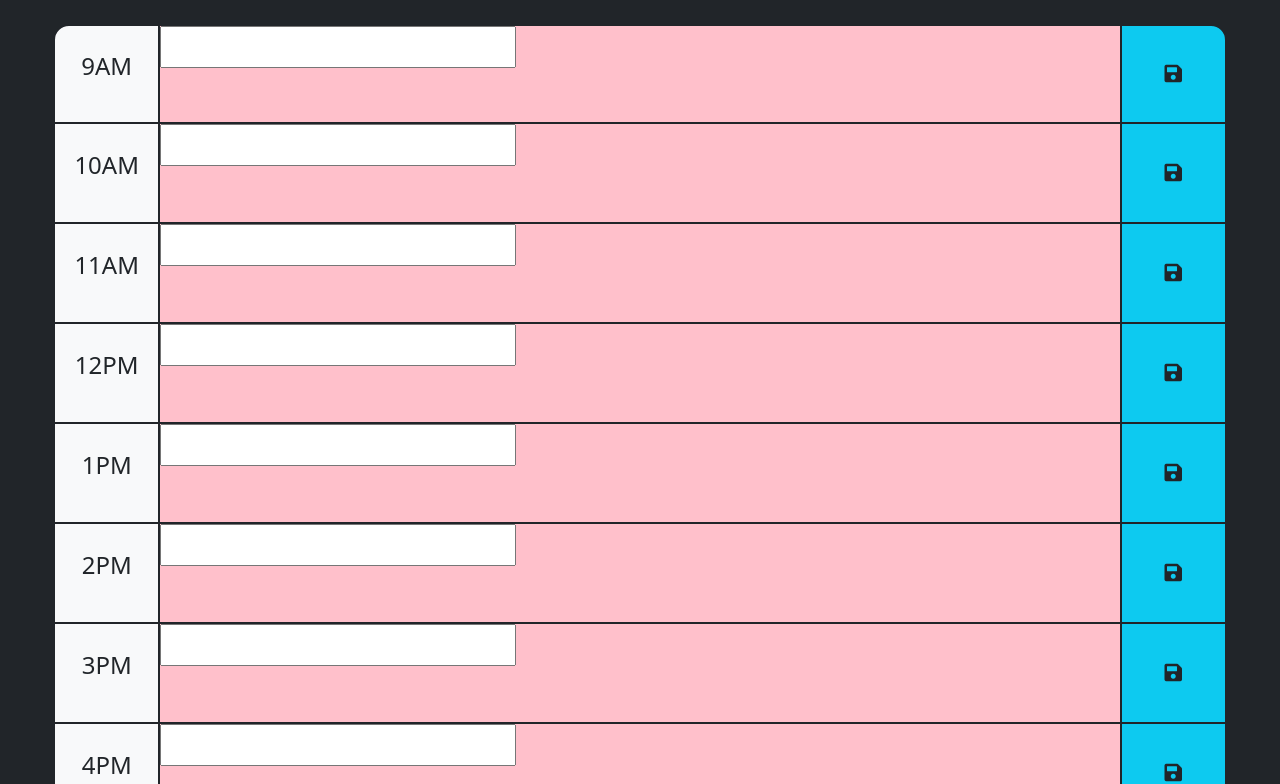
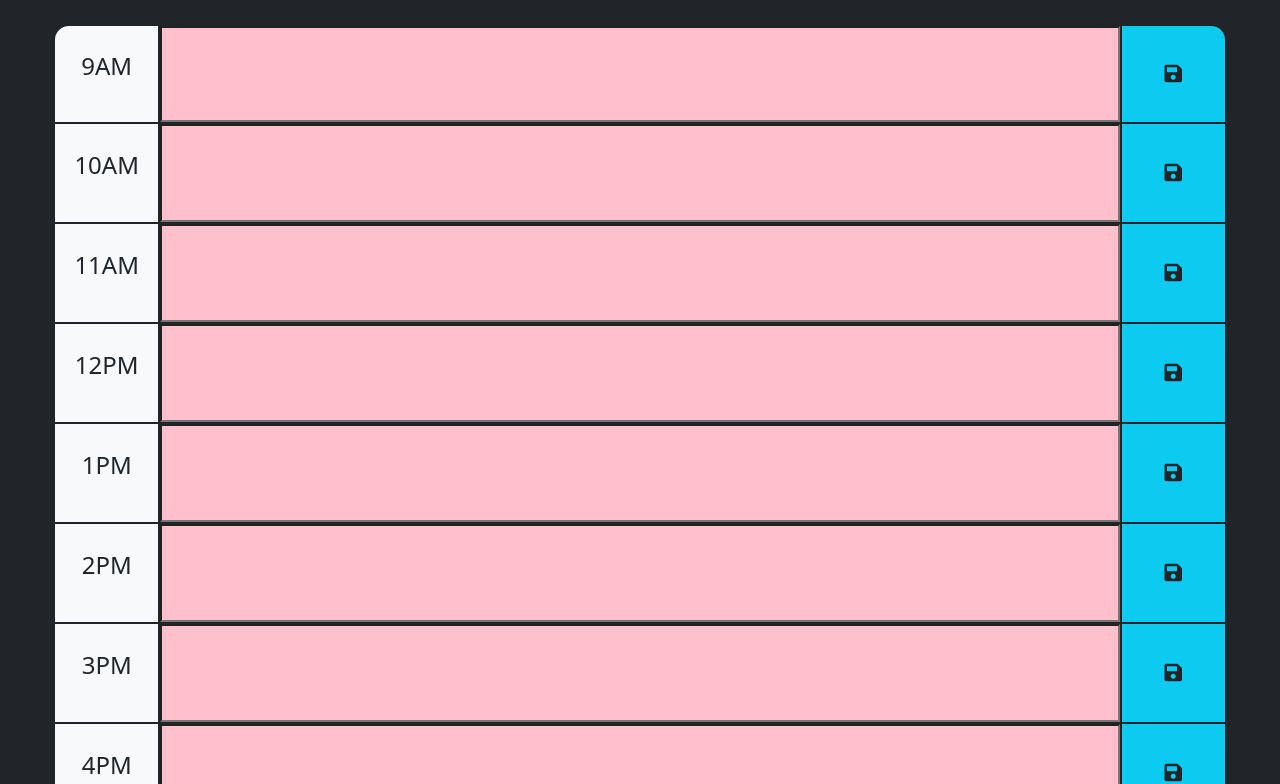
Before and after one commit to stev232/Stev232sDayPlanner, a plain HTML site: page index.html in a window 1280 px wide. Shown: the part 168-952 px from the top of the page. Drawn offline with nearby package versions, Linux system fonts and the light colour scheme.

Commit message:
I added a height and width to the inputs and changed the background colors to be applied to the input boxes

```diff
--- a/assets/js/script.js
+++ b/assets/js/script.js
@@ -50,11 +50,11 @@ function runPlanner() {
         }
 
         if(isPast) {
-            document.getElementById(hourEl[i][2]).style.backgroundColor = 'pink';
+            document.getElementById(hourEl[i][3]).style.backgroundColor = 'pink';
         } else if(isCurrent) {
-            document.getElementById(hourEl[i][2]).style.backgroundColor = 'lightgrey';
+            document.getElementById(hourEl[i][3]).style.backgroundColor = 'lightgrey';
         } else {
-            document.getElementById(hourEl[i][2]).style.backgroundColor = 'lightgreen';
+            document.getElementById(hourEl[i][3]).style.backgroundColor = 'lightgreen';
         }
     }
 }
--- a/index.html
+++ b/index.html
@@ -40,7 +40,7 @@
                         <p id="hourOneTimeHolder"></p>
                     </section>
                     <section class="h-100 col-9 text-dark border border-dark border-2 border-start-0 border-end-0 p-0 m-0" id="hourOneContent">
-                        <input id="hourOneContentHolder"></input>
+                        <input class="h-100 w-100" id="hourOneContentHolder"></input>
                     </section>
                     <button class="h-100 col-1 bg-info text-dark border border-dark border-2 rounded-4 rounded-bottom-0 rounded-start-0 saveBtn" id="hourOneSave">
                         <i class="fas fa-save"></i>
@@ -51,7 +51,7 @@
                         <p id="hourTwoTimeHolder"></p>
                     </section>
                     <section class="h-100 col-9 text-dark border border-dark border-2 border-start-0 border-end-0 border-top-0 p-0 m-0" id="hourTwoContent">
-                        <input id="hourTwoContentHolder"></input>
+                        <input class="h-100 w-100" id="hourTwoContentHolder"></input>
                     </section>
                     <button class="h-100 col-1 bg-info text-dark border border-dark border-2 border-top-0 saveBtn" id="hourTwoSave">
                         <i class="fas fa-save"></i>
@@ -62,7 +62,7 @@
                         <p id="hourThreeTimeHolder"></p>
                     </section>
                     <section class="h-100 col-9 text-dark border border-dark border-2 border-start-0 border-end-0 border-top-0 p-0 m-0" id="hourThreeContent">
-                        <input id="hourThreeContentHolder"></input>
+                        <input class="h-100 w-100" id="hourThreeContentHolder"></input>
                     </section>
                     <button class="h-100 col-1 bg-info text-dark border border-dark border-2 border-top-0 saveBtn" id="hourThreeSave">
                         <i class="fas fa-save"></i>
@@ -73,7 +73,7 @@
                         <p id="hourFourTimeHolder"></p>
                     </section>
                     <section class="h-100 col-9 text-dark border border-dark border-2 border-start-0 border-end-0 border-top-0 p-0 m-0" id="hourFourContent">
-                        <input id="hourFourContentHolder"></input>
+                        <input class="h-100 w-100" id="hourFourContentHolder"></input>
                     </section>
                     <button class="h-100 col-1 bg-info text-dark border border-dark border-2 border-top-0 saveBtn" id="hourFourSave">
                         <i class="fas fa-save"></i>
@@ -84,7 +84,7 @@
                         <p id="hourFiveTimeHolder"></p>
                     </section>
                     <section class="h-100 col-9 text-dark border border-dark border-2 border-start-0 border-end-0 border-top-0 p-0 m-0" id="hourFiveContent">
-                        <input id="hourFiveContentHolder"></input>
+                        <input class="h-100 w-100" id="hourFiveContentHolder"></input>
                     </section>
                     <button class="h-100 col-1 bg-info text-dark border border-dark border-2 border-top-0 saveBtn" id="hourFiveSave">
                         <i class="fas fa-save"></i>
@@ -95,7 +95,7 @@
                         <p id="hourSixTimeHolder"></p>
                     </section>
                     <section class="h-100 col-9 text-dark border border-dark border-2 border-start-0 border-end-0 border-top-0 p-0 m-0" id="hourSixContent">
-                        <input id="hourSixContentHolder"></input>
+                        <input class="h-100 w-100" id="hourSixContentHolder"></input>
                     </section>
                     <button class="h-100 col-1 bg-info text-dark border border-dark border-2 border-top-0 saveBtn" id="hourSixSave">
                         <i class="fas fa-save"></i>
@@ -106,7 +106,7 @@
                         <p id="hourSevenTimeHolder"></p>
                     </section>
                     <section class="h-100 col-9 text-dark border border-dark border-2 border-start-0 border-end-0 border-top-0 p-0 m-0" id="hourSevenContent">
-                        <input id="hourSevenContentHolder"></input>
+                        <input class="h-100 w-100" id="hourSevenContentHolder"></input>
                     </section>
                     <button class="h-100 col-1 bg-info text-dark border border-dark border-2 border-top-0 saveBtn" id="hourSevenSave">
                         <i class="fas fa-save"></i>
@@ -117,7 +117,7 @@
                         <p id="hourEightTimeHolder"></p>
                     </section>
                     <section class="h-100 col-9 text-dark border border-dark border-2 border-start-0 border-end-0 border-top-0 p-0 m-0" id="hourEightContent">
-                        <input id="hourEightContentHolder"></input>
+                        <input class="h-100 w-100" id="hourEightContentHolder"></input>
                     </section>
                     <button class="h-100 col-1 bg-info text-dark border border-dark border-2 border-top-0 saveBtn" id="hourEightSave">
                         <i class="fas fa-save"></i>
@@ -128,7 +128,7 @@
                         <p id="hourNineTimeHolder"></p>
                     </section>
                     <section class="h-100 col-9 text-dark border border-dark border-2 border-start-0 border-end-0 border-top-0 p-0 m-0" id="hourNineContent">
-                        <input id="hourNineContentHolder"></input>
+                        <input class="h-100 w-100" id="hourNineContentHolder"></input>
                     </section>
                     <button class="h-100 col-1 bg-info text-dark border border-dark border-2 border-top-0 rounded-4 rounded-top-0 rounded-start-0 saveBtn" id="hourNineSave">
                         <i class="fas fa-save"></i>
```
